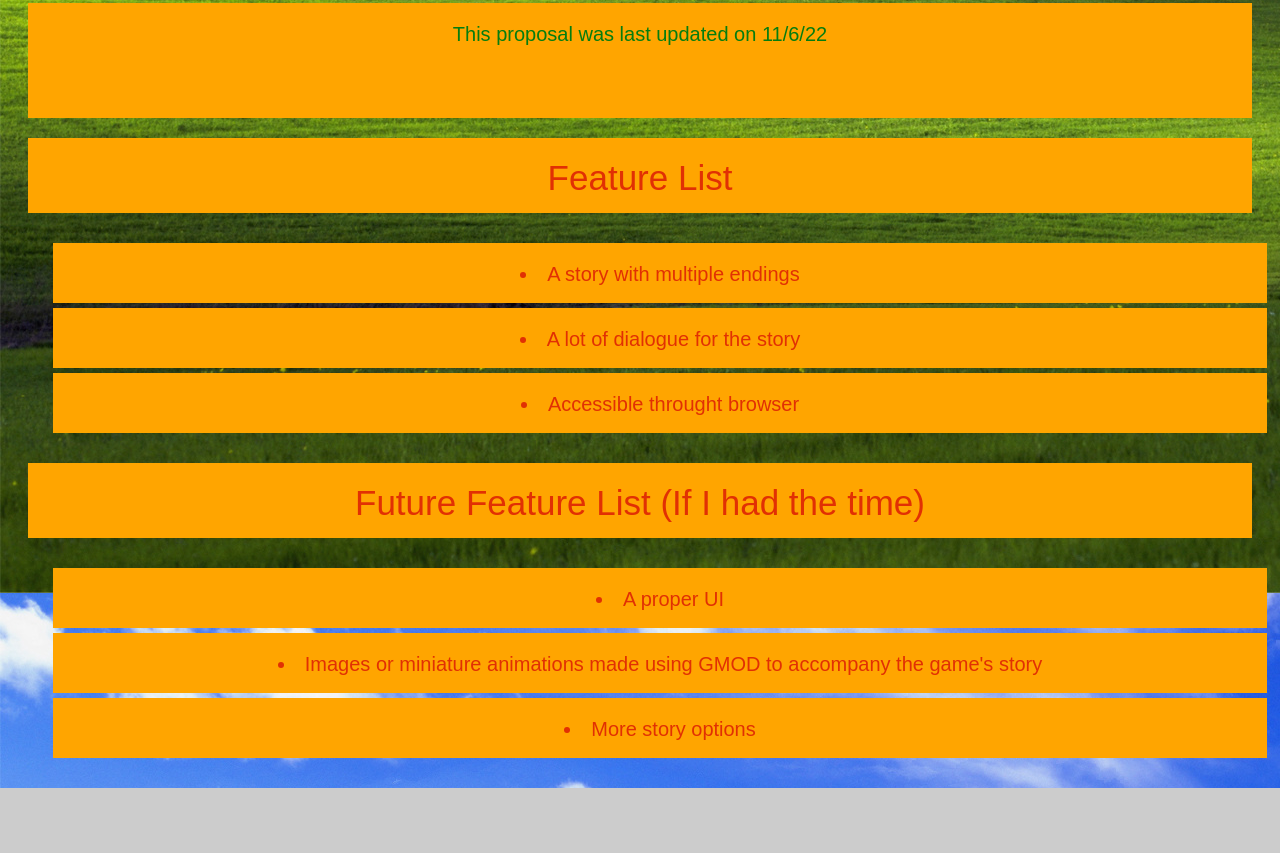
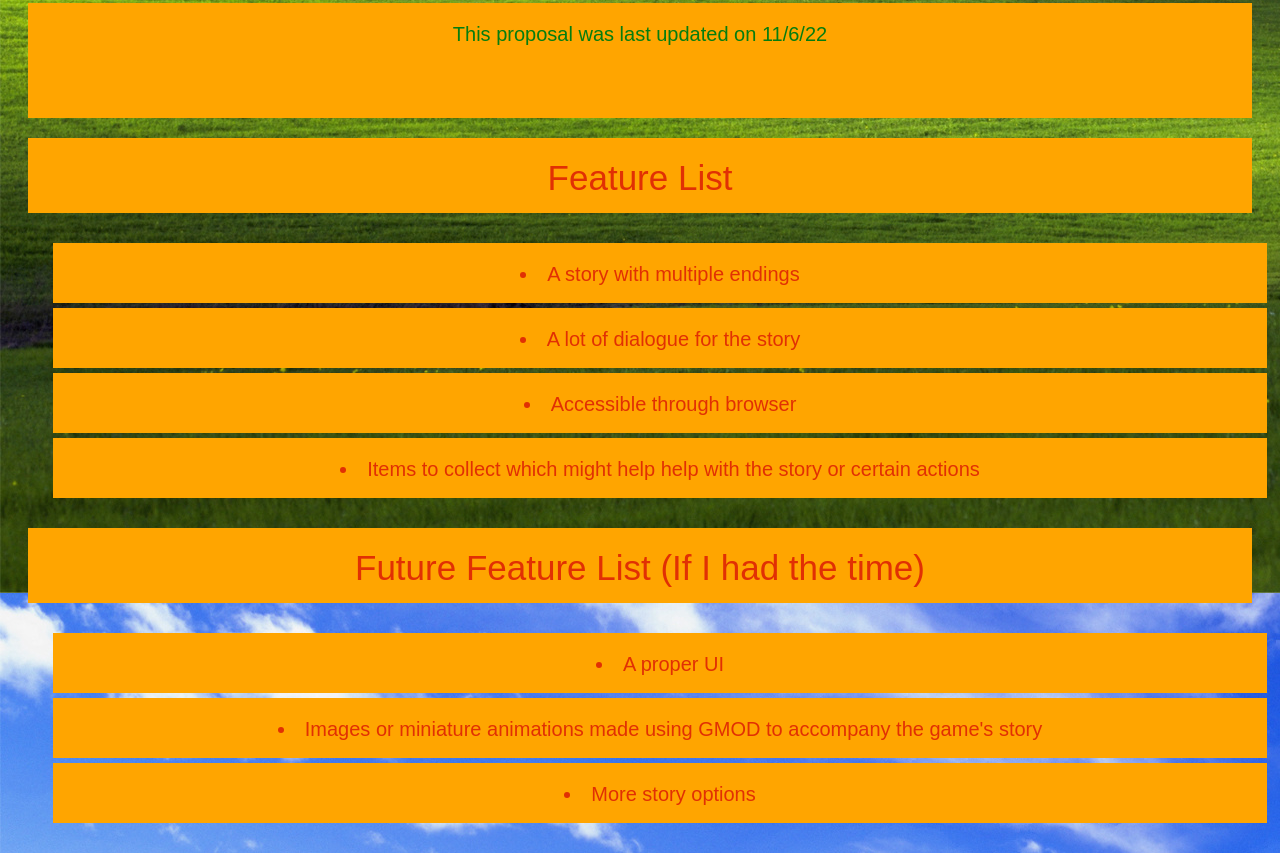
Before and after one commit to girimuszek/Sprint-5-Static-Page, a plain HTML site: page index.html in a window 1280 px wide. Shown: the part 607-1460 px from the top of the page. Before the commit the page ends 1395 px from the top, so only its background shows below. Drawn offline with Linux system fonts and the light colour scheme.

Commit message:
Update index.html

```diff
--- a/index.html
+++ b/index.html
@@ -18,7 +18,8 @@
         <p style="font-size: 35px; color:rgb(225, 48, 4); margin: 20px; padding: 20px; background: orange; height: 35px;">Feature List<ul>
         <li style="margin: 5px; padding: 20px; background: orange; height: 20px;">A story with multiple endings</li>
         <li style="margin: 5px; padding: 20px; background: orange; height: 20px;">A lot of dialogue for the story</li>
-        <li style="margin: 5px; padding: 20px; background: orange; height: 20px;">Accessible throught browser </li>
+        <li style="margin: 5px; padding: 20px; background: orange; height: 20px;">Accessible through browser </li>
+        <li style="margin: 5px; padding: 20px; background: orange; height: 20px;">Items to collect which might help help with the story or certain actions</li>
         </ul></p>
         <p style="font-size: 35px; color:rgb(225, 48, 4); margin: 20px; padding: 20px; background: orange; height: 35px;"> Future Feature List (If I had the time)<ul>
           <li style="margin: 5px; padding: 20px; background: orange; height: 20px;">A proper UI</li>
```
